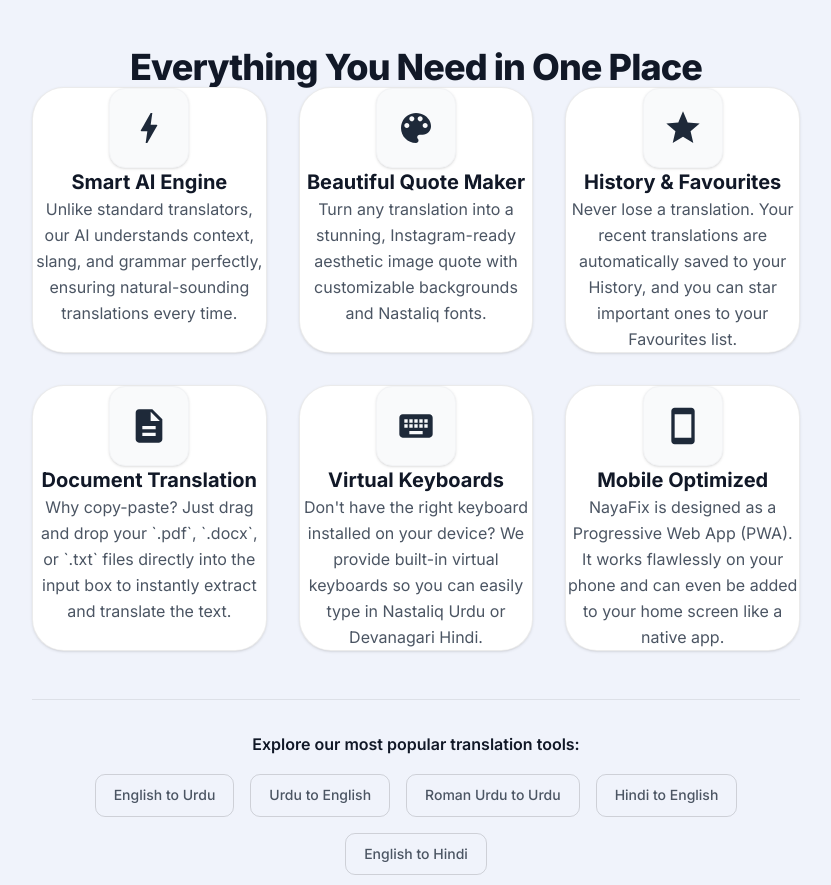
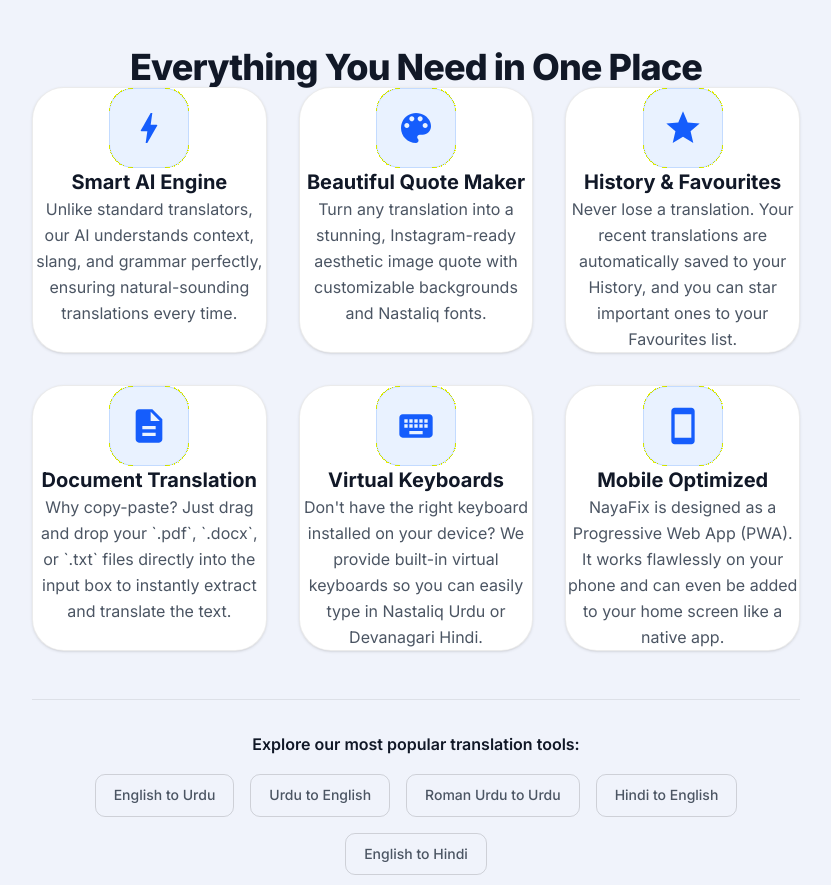
Before and after one commit to usamay15/nayafix, a Next.js app in the folder frontend/: page / in a window 1280 px wide. Shown: the part 1912-2797 px from the top of the page, without its empty margins (224-1055 px from the left). Built offline with nearby package versions, Linux system fonts and the light colour scheme; a web font is replaced by a local one.

Commit message:
Fix dark background on feature icon boxes to use premium translucent blue

```diff
--- a/frontend/app/page.tsx
+++ b/frontend/app/page.tsx
@@ -132,7 +132,7 @@ export default function Home() {
 
                 {/* Feature 1 */}
                 <div className="bg-[var(--clr-bg-2)] p-10 rounded-[2rem] shadow-sm border border-[var(--clr-border)] flex flex-col items-center text-center transition-all duration-300 hover:shadow-xl hover:-translate-y-2 hover:border-[#FF4D00]">
-                  <div className="w-20 h-20 flex items-center justify-center rounded-2xl bg-gray-50 text-gray-800 dark:bg-gray-800 dark:text-gray-100 mb-6 shadow-sm border border-gray-100 dark:border-gray-700">
+                  <div className="w-20 h-20 flex items-center justify-center rounded-[1.5rem] bg-blue-500/10 text-blue-600 dark:bg-blue-400/10 dark:text-blue-400 mb-6 border border-blue-500/20 group-hover:scale-110 group-hover:bg-blue-500 group-hover:text-white group-hover:shadow-lg group-hover:shadow-blue-500/20 transition-all duration-300">
                     <svg viewBox="0 0 24 24" fill="currentColor" width="40" height="40"><path d="M11 21h-1l1-7H7.5c-.58 0-.57-.32-.38-.66.19-.34.05-.08.07-.12C8.48 10.94 10.42 7.54 13 3h1l-1 7h3.5c.49 0 .56.33.47.51l-.07.15C12.96 17.55 11 21 11 21z"/></svg>
                   </div>
                   <h3 className="text-xl font-bold text-[var(--clr-text-1)] mb-4">Smart AI Engine</h3>
@@ -141,7 +141,7 @@ export default function Home() {
 
                 {/* Feature 2 */}
                 <div className="bg-[var(--clr-bg-2)] p-10 rounded-[2rem] shadow-sm border border-[var(--clr-border)] flex flex-col items-center text-center transition-all duration-300 hover:shadow-xl hover:-translate-y-2 hover:border-[#FF4D00]">
-                  <div className="w-20 h-20 flex items-center justify-center rounded-2xl bg-gray-50 text-gray-800 dark:bg-gray-800 dark:text-gray-100 mb-6 shadow-sm border border-gray-100 dark:border-gray-700">
+                  <div className="w-20 h-20 flex items-center justify-center rounded-[1.5rem] bg-blue-500/10 text-blue-600 dark:bg-blue-400/10 dark:text-blue-400 mb-6 border border-blue-500/20 group-hover:scale-110 group-hover:bg-blue-500 group-hover:text-white group-hover:shadow-lg group-hover:shadow-blue-500/20 transition-all duration-300">
                     <svg viewBox="0 0 24 24" fill="currentColor" width="40" height="40"><path d="M12 3c-4.97 0-9 4.03-9 9s4.03 9 9 9c.83 0 1.5-.67 1.5-1.5 0-.39-.15-.74-.39-1.01-.23-.26-.38-.61-.38-.99 0-.83.67-1.5 1.5-1.5H16c2.76 0 5-2.24 5-5 0-4.42-4.03-8-9-8zm-5.5 9c-.83 0-1.5-.67-1.5-1.5S5.67 9 6.5 9 8 9.67 8 10.5 7.33 12 6.5 12zm3-4C8.67 8 8 7.33 8 6.5S8.67 5 9.5 5s1.5.67 1.5 1.5S10.33 8 9.5 8zm5 0c-.83 0-1.5-.67-1.5-1.5S13.67 5 14.5 5s1.5.67 1.5 1.5S15.33 8 14.5 8zm3 4c-.83 0-1.5-.67-1.5-1.5S16.67 9 17.5 9s1.5.67 1.5 1.5-.67 1.5-1.5 1.5z"/></svg>
                   </div>
                   <h3 className="text-xl font-bold text-[var(--clr-text-1)] mb-4">Beautiful Quote Maker</h3>
@@ -150,7 +150,7 @@ export default function Home() {
 
                 {/* Feature 3 */}
                 <div className="bg-[var(--clr-bg-2)] p-10 rounded-[2rem] shadow-sm border border-[var(--clr-border)] flex flex-col items-center text-center transition-all duration-300 hover:shadow-xl hover:-translate-y-2 hover:border-[#FF4D00]">
-                  <div className="w-20 h-20 flex items-center justify-center rounded-2xl bg-gray-50 text-gray-800 dark:bg-gray-800 dark:text-gray-100 mb-6 shadow-sm border border-gray-100 dark:border-gray-700">
+                  <div className="w-20 h-20 flex items-center justify-center rounded-[1.5rem] bg-blue-500/10 text-blue-600 dark:bg-blue-400/10 dark:text-blue-400 mb-6 border border-blue-500/20 group-hover:scale-110 group-hover:bg-blue-500 group-hover:text-white group-hover:shadow-lg group-hover:shadow-blue-500/20 transition-all duration-300">
                     <svg viewBox="0 0 24 24" fill="currentColor" width="40" height="40"><path d="M12 17.27L18.18 21l-1.64-7.03L22 9.24l-7.19-.61L12 2 9.19 8.63 2 9.24l5.46 4.73L5.82 21z"/></svg>
                   </div>
                   <h3 className="text-xl font-bold text-[var(--clr-text-1)] mb-4">History & Favourites</h3>
@@ -159,7 +159,7 @@ export default function Home() {
 
                 {/* Feature 4 */}
                 <div className="bg-[var(--clr-bg-2)] p-10 rounded-[2rem] shadow-sm border border-[var(--clr-border)] flex flex-col items-center text-center transition-all duration-300 hover:shadow-xl hover:-translate-y-2 hover:border-[#FF4D00]">
-                  <div className="w-20 h-20 flex items-center justify-center rounded-2xl bg-gray-50 text-gray-800 dark:bg-gray-800 dark:text-gray-100 mb-6 shadow-sm border border-gray-100 dark:border-gray-700">
+                  <div className="w-20 h-20 flex items-center justify-center rounded-[1.5rem] bg-blue-500/10 text-blue-600 dark:bg-blue-400/10 dark:text-blue-400 mb-6 border border-blue-500/20 group-hover:scale-110 group-hover:bg-blue-500 group-hover:text-white group-hover:shadow-lg group-hover:shadow-blue-500/20 transition-all duration-300">
                     <svg viewBox="0 0 24 24" fill="currentColor" width="40" height="40"><path d="M14 2H6c-1.1 0-1.99.9-1.99 2L4 20c0 1.1.89 2 1.99 2H18c1.1 0 2-.9 2-2V8l-6-6zm2 16H8v-2h8v2zm0-4H8v-2h8v2zm-3-5V3.5L18.5 9H13z"/></svg>
                   </div>
                   <h3 className="text-xl font-bold text-[var(--clr-text-1)] mb-4">Document Translation</h3>
@@ -168,7 +168,7 @@ export default function Home() {
 
                 {/* Feature 5 */}
                 <div className="bg-[var(--clr-bg-2)] p-10 rounded-[2rem] shadow-sm border border-[var(--clr-border)] flex flex-col items-center text-center transition-all duration-300 hover:shadow-xl hover:-translate-y-2 hover:border-[#FF4D00]">
-                  <div className="w-20 h-20 flex items-center justify-center rounded-2xl bg-gray-50 text-gray-800 dark:bg-gray-800 dark:text-gray-100 mb-6 shadow-sm border border-gray-100 dark:border-gray-700">
+                  <div className="w-20 h-20 flex items-center justify-center rounded-[1.5rem] bg-blue-500/10 text-blue-600 dark:bg-blue-400/10 dark:text-blue-400 mb-6 border border-blue-500/20 group-hover:scale-110 group-hover:bg-blue-500 group-hover:text-white group-hover:shadow-lg group-hover:shadow-blue-500/20 transition-all duration-300">
                     <svg viewBox="0 0 24 24" fill="currentColor" width="40" height="40"><path d="M20 5H4c-1.1 0-1.99.9-1.99 2L2 17c0 1.1.9 2 2 2h16c1.1 0 2-.9 2-2V7c0-1.1-.9-2-2-2zm-9 3h2v2h-2V8zm0 3h2v2h-2v-2zM8 8h2v2H8V8zm0 3h2v2H8v-2zm-1 2H5v-2h2v2zm0-3H5V8h2v2zm9 7H8v-2h8v2zm0-4h-2v-2h2v2zm0-3h-2V8h2v2zm3 3h-2v-2h2v2zm0-3h-2V8h2v2z"/></svg>
                   </div>
                   <h3 className="text-xl font-bold text-[var(--clr-text-1)] mb-4">Virtual Keyboards</h3>
@@ -177,7 +177,7 @@ export default function Home() {
 
                 {/* Feature 6 */}
                 <div className="bg-[var(--clr-bg-2)] p-10 rounded-[2rem] shadow-sm border border-[var(--clr-border)] flex flex-col items-center text-center transition-all duration-300 hover:shadow-xl hover:-translate-y-2 hover:border-[#FF4D00]">
-                  <div className="w-20 h-20 flex items-center justify-center rounded-2xl bg-gray-50 text-gray-800 dark:bg-gray-800 dark:text-gray-100 mb-6 shadow-sm border border-gray-100 dark:border-gray-700">
+                  <div className="w-20 h-20 flex items-center justify-center rounded-[1.5rem] bg-blue-500/10 text-blue-600 dark:bg-blue-400/10 dark:text-blue-400 mb-6 border border-blue-500/20 group-hover:scale-110 group-hover:bg-blue-500 group-hover:text-white group-hover:shadow-lg group-hover:shadow-blue-500/20 transition-all duration-300">
                     <svg viewBox="0 0 24 24" fill="currentColor" width="40" height="40"><path d="M17 1.01L7 1c-1.1 0-2 .9-2 2v18c0 1.1.9 2 2 2h10c1.1 0 2-.9 2-2V3c0-1.1-.9-1.99-2-1.99zM17 19H7V5h10v14z"/></svg>
                   </div>
                   <h3 className="text-xl font-bold text-[var(--clr-text-1)] mb-4">Mobile Optimized</h3>
```
